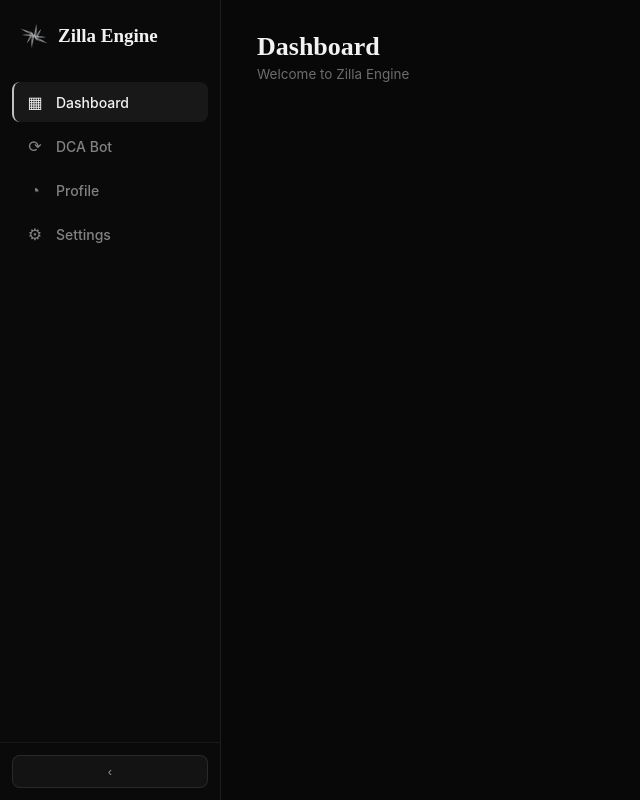
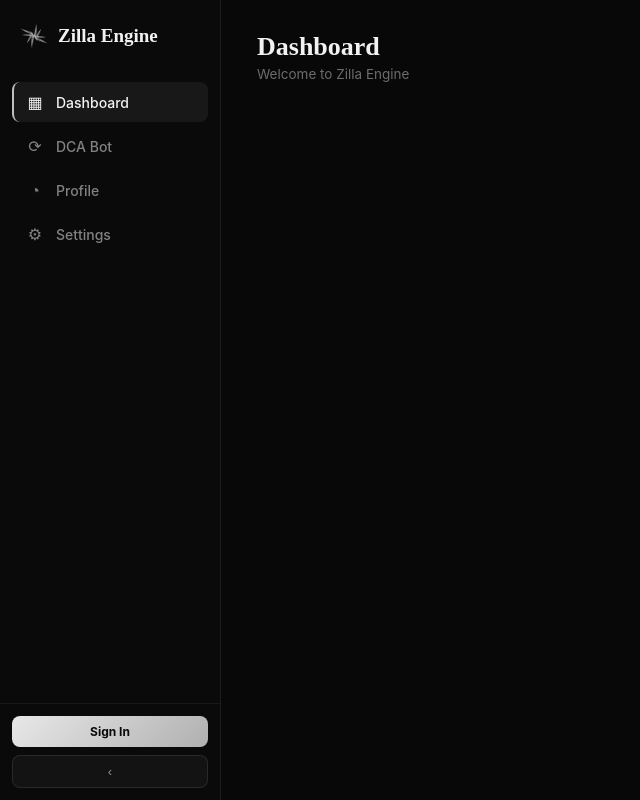
Before and after one commit to DjuneFrost/strata-site, a Next.js app: page / in a window 1280 px wide. Shown: the whole page, without its empty margins (0-640 px from the left). Built offline with nearby package versions, Linux system fonts and the light colour scheme; no server answers.

Commit message:
Add Privy authentication

```diff
--- a/app/layout.js
+++ b/app/layout.js
@@ -1,4 +1,5 @@
 import Sidebar from "../components/Sidebar";
+import PrivyAppProvider from "../components/PrivyProvider";
 
 export const metadata = {
   title: "Zilla Engine",
@@ -9,10 +10,12 @@ export default function RootLayout({ children }) {
   return (
     <html lang="en">
       <body style={{ margin: 0, background: "#080808" }}>
-        <div style={{ display: "flex", minHeight: "100vh" }}>
-          <Sidebar />
-          <main style={{ flex: 1, minWidth: 0 }}>{children}</main>
-        </div>
+        <PrivyAppProvider>
+          <div style={{ display: "flex", minHeight: "100vh" }}>
+            <Sidebar />
+            <main style={{ flex: 1, minWidth: 0 }}>{children}</main>
+          </div>
+        </PrivyAppProvider>
       </body>
     </html>
   );
--- /dev/null
+++ b/components/PrivyProvider.js
@@ -0,0 +1,20 @@
+"use client";
+import { PrivyProvider } from "@privy-io/react-auth";
+
+export default function PrivyAppProvider({ children }) {
+  return (
+    <PrivyProvider
+      appId="cmsc7gasg003a0djp14syrr8a"
+      config={{
+        loginMethods: ["email", "wallet", "google", "twitter"],
+        appearance: {
+          theme: "dark",
+          accentColor: "#C0C0C0",
+          logo: "/logozillaengine.png",
+        },
+      }}
+    >
+      {children}
+    </PrivyProvider>
+  );
+}
--- a/components/Sidebar.js
+++ b/components/Sidebar.js
@@ -2,6 +2,7 @@
 import { useState } from "react";
 import Link from "next/link";
 import { usePathname } from "next/navigation";
+import { usePrivy } from "@privy-io/react-auth";
 
 const NAV_ITEMS = [
   { href: "/", label: "Dashboard", icon: "▦" },
@@ -13,6 +14,7 @@ const NAV_ITEMS = [
 export default function Sidebar() {
   const [collapsed, setCollapsed] = useState(false);
   const pathname = usePathname();
+  const { ready, authenticated, login, logout, user } = usePrivy();
 
   return (
     <aside
@@ -79,22 +81,63 @@ export default function Sidebar() {
         </nav>
       </div>
 
+      {/* Bottom: Auth + Collapse */}
+      <div style={{ padding: 12, borderTop: "1px solid rgba(192,192,192,0.08)", display: "flex", flexDirection: "column", gap: 8 }}>
+
+        {/* Sign In / Sign Out */}
+        {ready && (
+          authenticated ? (
+            <div>
+              {!collapsed && (
+                <div style={{
+                  fontFamily: "'Inter', sans-serif", fontSize: 11,
+                  color: "rgba(230,230,230,0.4)", marginBottom: 6, padding: "0 4px",
+                  overflow: "hidden", textOverflow: "ellipsis", whiteSpace: "nowrap",
+                }}>
+                  {user?.email?.address || (user?.wallet?.address?.slice(0, 6) + "...") || "Connected"}
+                </div>
+              )}
+              <button
+                onClick={logout}
+                style={{
+                  width: "100%", display: "flex", alignItems: "center", justifyContent: "center",
+                  padding: "8px", borderRadius: 8,
+                  background: "rgba(255,107,107,0.08)",
+                  border: "1px solid rgba(255,107,107,0.2)",
+                  color: "#ff6b6b", cursor: "pointer",
+                  fontSize: 12, fontFamily: "'Inter', sans-serif", fontWeight: 600,
+                }}
+              >
+                {collapsed ? "✕" : "Sign Out"}
+              </button>
+            </div>
+          ) : (
+            <button
+              onClick={login}
+              style={{
+                width: "100%", display: "flex", alignItems: "center", justifyContent: "center",
+                padding: "8px", borderRadius: 8,
+                background: "linear-gradient(135deg,#E8E8E8,#B0B0B0)",
+                border: "none", color: "#0A0A0A",
+                cursor: "pointer", fontSize: 12,
+                fontFamily: "'Inter', sans-serif", fontWeight: 700,
+              }}
+            >
+              {collapsed ? "→" : "Sign In"}
+            </button>
+          )
+        )}
+
         {/* Collapse toggle */}
-      <div style={{ padding: 12, borderTop: "1px solid rgba(192,192,192,0.08)" }}>
         <button
           onClick={() => setCollapsed(!collapsed)}
           style={{
-            width: "100%",
-            display: "flex",
-            alignItems: "center",
-            justifyContent: "center",
-            padding: "8px",
-            borderRadius: 8,
+            width: "100%", display: "flex", alignItems: "center", justifyContent: "center",
+            padding: "8px", borderRadius: 8,
             background: "rgba(192,192,192,0.05)",
             border: "1px solid rgba(192,192,192,0.12)",
             color: "rgba(230,230,230,0.6)",
-            cursor: "pointer",
-            fontSize: 13,
+            cursor: "pointer", fontSize: 13,
           }}
         >
           {collapsed ? "›" : "‹"}
--- a/package.json
+++ b/package.json
@@ -9,6 +9,7 @@
     "lint": "eslint"
   },
   "dependencies": {
+    "@privy-io/react-auth": "^3.36.1",
     "next": "16.2.9",
     "react": "19.2.4",
     "react-dom": "19.2.4"
```
Also changed, not shown: 1 other file (tests, documents, lock files or other folders). Lines whose indentation alone changed are shown as unchanged.
